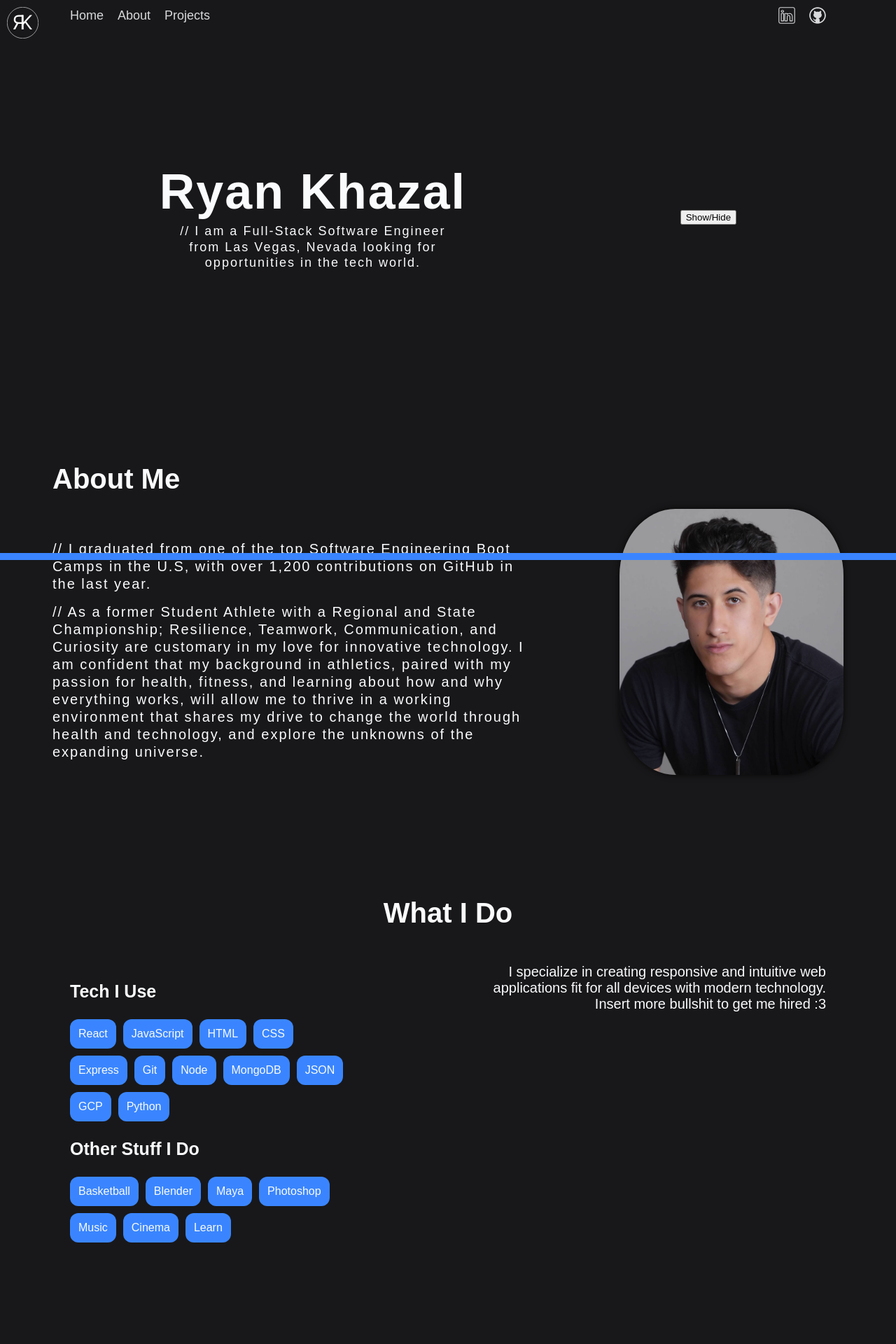
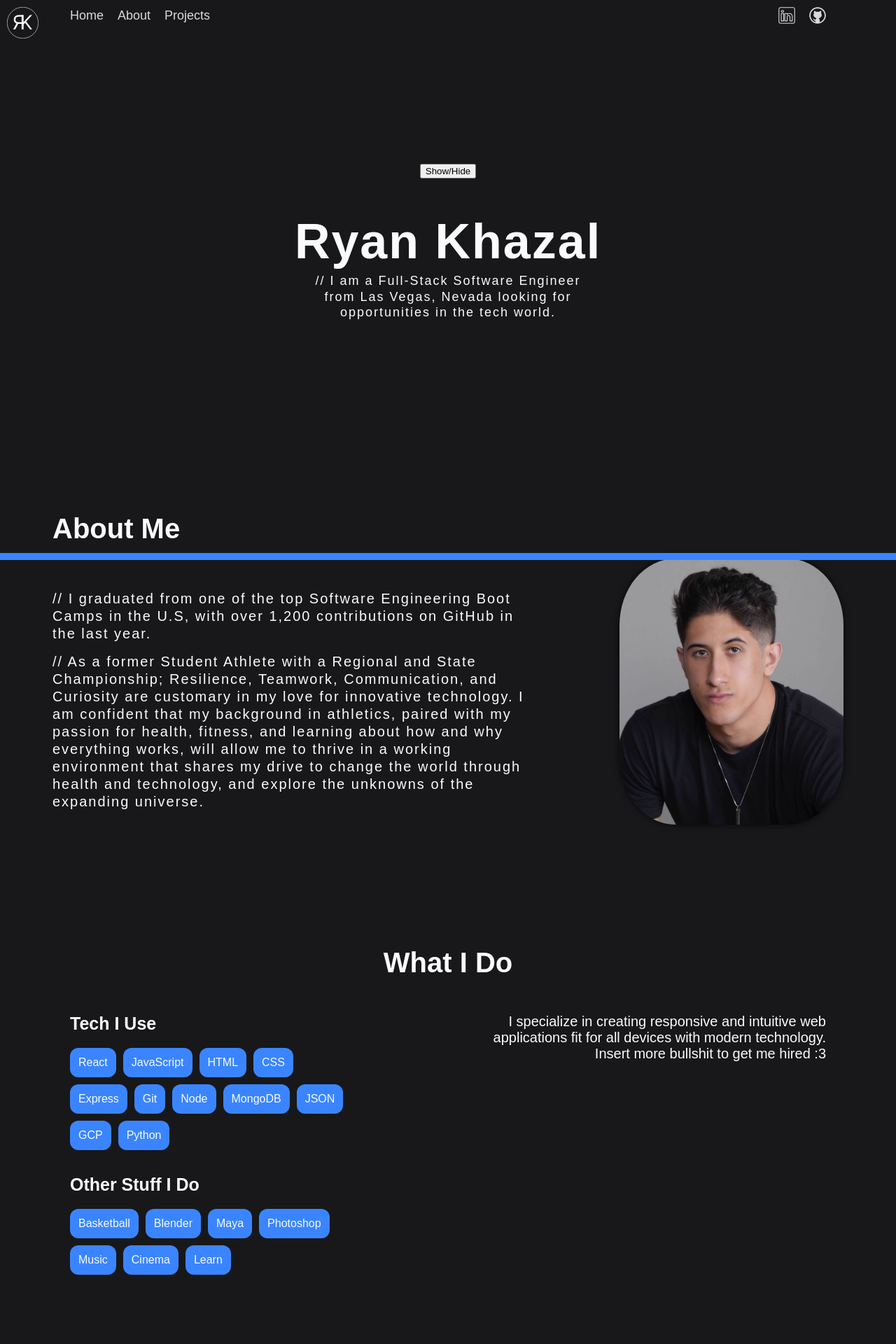
Before and after one commit to Bouderton/about-me, a React (Vite) app in the folder About-Me/: page / in a window 1280 px wide. Shown: the top 1920 px of the page at 70% size. Built offline with nearby package versions, Linux system fonts and the light colour scheme.

Commit message:
cleanup-

```diff
--- a/About-Me/src/components/Header/Header.css
+++ b/About-Me/src/components/Header/Header.css
@@ -1,7 +1,7 @@
 .header {
   display: flex;
   justify-content: space-around;
-  flex-direction: row;
+  flex-direction: column;
   align-items: center;
   margin: 0 auto;
   letter-spacing: 2px;
@@ -35,26 +35,10 @@
   margin: 0 0 5px 0;
 }
 
-/* .header__title::before {
-  content: "< ";
-}
-
-.header__title::after {
-  content: " />";
-} */
-
 .header__subtitle {
   font-size: 20px;
   margin: 0 0 25px 0;
   text-align: center;
-}
-
-.header__subtitle::before {
-  content: "< ";
-}
-
-.header__subtitle::after {
-  content: " />";
 }
 
 .header__text {
@@ -64,37 +48,3 @@
   text-align: center;
   margin: 0 auto;
 }
-
-/* FOR LATER */
-/* @media screen and (max-width: 900px) {
-  .header__title {
-    font-size: 100px;
-  }
-
-  .header__subtitle {
-    font-size: 40px;
-  }
-}
-
-@media screen and (max-width: 600px) {
-  .header__title {
-    font-size: 75px;
-  }
-
-  .header__subtitle {
-    font-size: 25px;
-  }
-
-  .header__logo {
-    top: 6px;
-    left: 6px;
-    width: 30px;
-    height: 30px;
-  }
-
-  .header__github {
-    left: 3px;
-    width: 30px;
-    height: 30px;
-  }
-} */
--- a/About-Me/src/components/Header/Header.jsx
+++ b/About-Me/src/components/Header/Header.jsx
@@ -11,15 +11,7 @@ const Header = () => {
       <Navigation />
       <header className="header">
         <div className="header__content">
-          <h2 className="header__title">Ryan Khazal</h2>
-          {/* <p className="header__subtitle">Full-Stack Software Engineer</p> */}
-          <img src={rklogo} alt="logo" className="header__logo" />
-          <p className="header__text">
-            // I am a Full-Stack Software Engineer from Las Vegas, Nevada
-            looking for opportunities in the tech world.
-          </p>
-        </div>
-        <div className="header__anim">
+          <div className="header__anim" style={{ margin: "0 auto 50px" }}>
             <motion.button
               layout
               type="text"
@@ -49,6 +41,14 @@ const Header = () => {
               )}
             </AnimatePresence>
           </div>
+          <h2 className="header__title">Ryan Khazal</h2>
+          {/* <p className="header__subtitle">Full-Stack Software Engineer</p> */}
+          <img src={rklogo} alt="logo" className="header__logo" />
+          <p className="header__text">
+            // I am a Full-Stack Software Engineer from Las Vegas, Nevada
+            looking for opportunities in the tech world.
+          </p>
+        </div>
       </header>
     </>
   );
--- a/About-Me/src/components/Projects/Projects.css
+++ b/About-Me/src/components/Projects/Projects.css
@@ -6,6 +6,7 @@
 .projects__title {
   font-size: 40px;
   margin: 0 0 50px;
+  text-align: right;
 }
 
 @media screen and (max-width: 500px) {
--- a/About-Me/src/components/Skills/Skills.css
+++ b/About-Me/src/components/Skills/Skills.css
@@ -50,6 +50,7 @@
 
 .skills__tech-title {
   font-size: 25px;
+  margin: 0 0 20px;
 }
 
 .skills__text {
--- a/About-Me/src/components/Skills/Skills.jsx
+++ b/About-Me/src/components/Skills/Skills.jsx
@@ -46,7 +46,10 @@ const Skills = () => {
                 <div className="skills__item">Python</div>
               </li>
             </ul>
-            <div className="skills__list-container">
+            <div
+              className="skills__list-container"
+              style={{ marginTop: "35px" }}
+            >
               <h3 className="skills__tech-title">Other Stuff I Do</h3>
               <ul className="skills__list">
                 <li>
```
Lines whose indentation alone changed are shown as unchanged.
